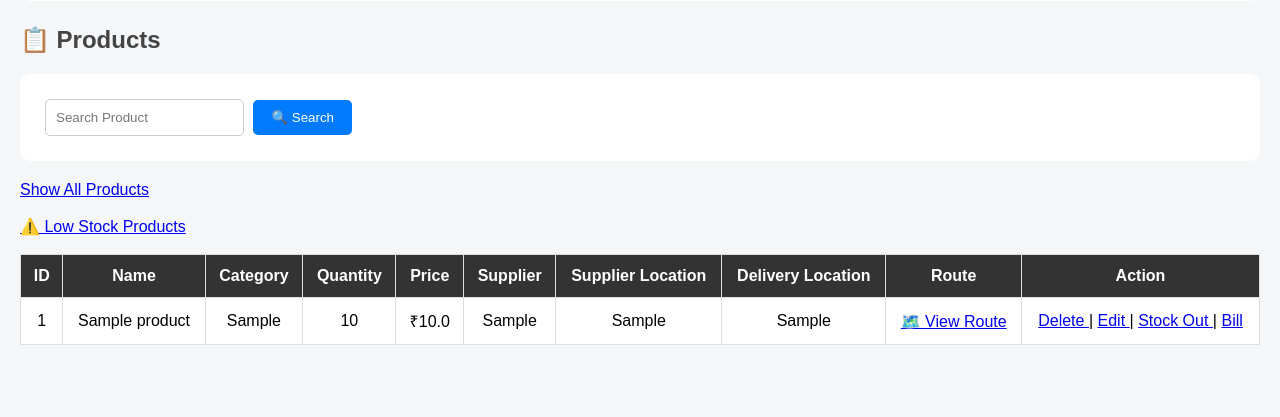
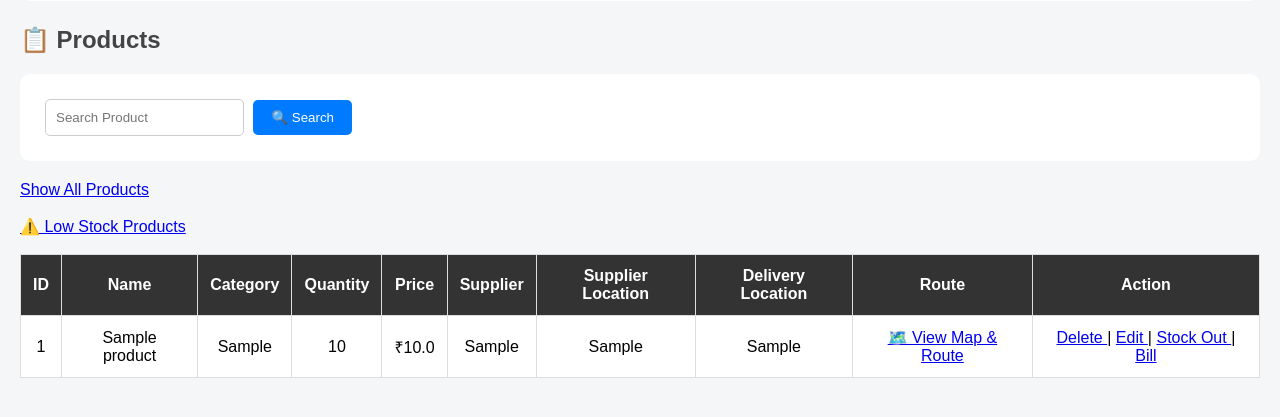
Before and after one commit to gayatri08-wq/Inventory_website, a Flask app: page / in a window 1280 px wide. Shown: the part 285-702 px from the top of the page. Run offline with Flask 3, Linux system fonts and the light colour scheme; tables that the repository leaves empty hold one stand-in row (values such as "Sample post").

Commit message:
Update map link to use product ID

```diff
--- a/templates/index.html
+++ b/templates/index.html
@@ -126,9 +126,8 @@
 
                 {% if product['supplier_location'] and product['delivery_location'] %}
 
-                <a href="https://www.google.com/maps/dir/?api=1&origin={{ product['supplier_location'] | urlencode }}&destination={{ product['delivery_location'] | urlencode }}"
-                   target="_blank">
-                    🗺️ View Route
+                <a href="/map/{{ product['id'] }}">
+                    🗺️ View Map & Route
                 </a>
 
                 {% else %}
```
